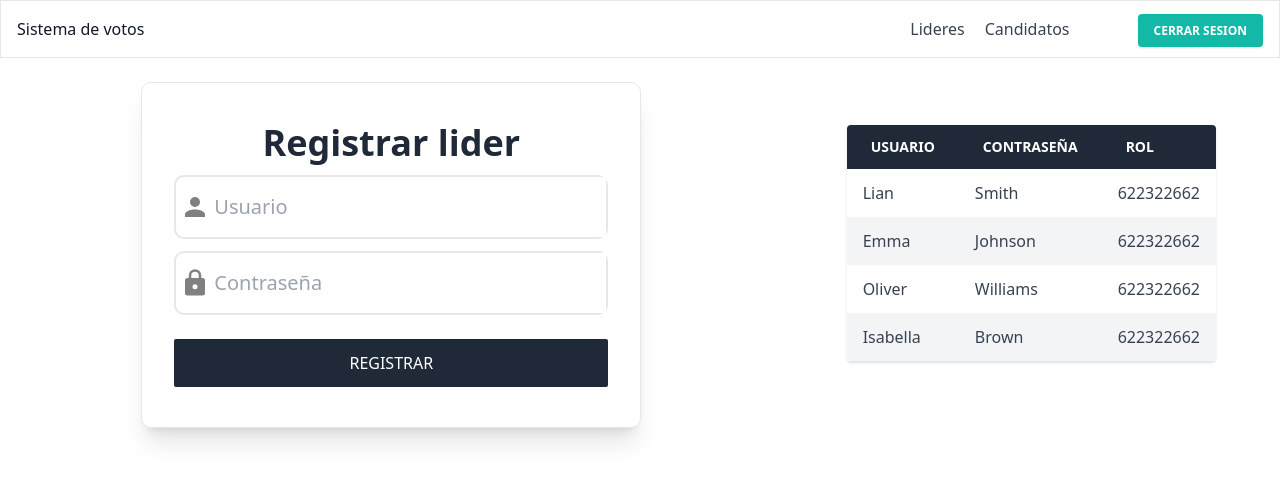
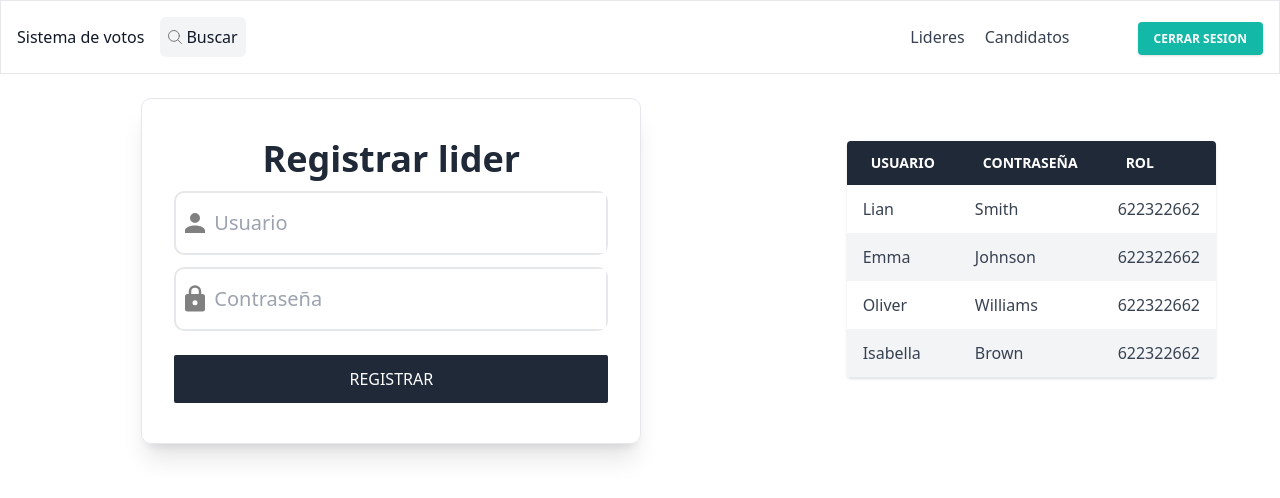
Before and after one commit to Tatiscode/clienteVotosAlcaldia, a React (Vite) app: page /RegisterSeeCandidato in a window 1280 px wide. Shown: the top 498 px of the page. Built offline with nearby package versions, Linux system fonts and the light colour scheme.

Commit message:
tatiana b

```diff
--- a/src/components/Header.tsx
+++ b/src/components/Header.tsx
@@ -3,10 +3,24 @@ import { Link } from "react-router-dom"
 export const Header = () => {
   return (
     <div className="w-full  text-gray-700  border body-font md:flex flex-col">
-    <div className="container flex flex-col items-start p-4 mx-auto md:flex-row">
+    <div className="container flex flex-col items-center p-4 mx-auto md:flex-row ">
         <a className="flex items-center mb-4 font-medium text-gray-900 title-font md:mb-0">
         <h1>Sistema de votos</h1>
+        <Link to="/FilterPerson">
+   <div className="flex justify-center items-center mx-4 bg-gray-100 p-2 rounded-md">
+   <div className="lupa mr-1">
+
+<svg xmlns="http://www.w3.org/2000/svg" width="14" height="14" viewBox="0 0 14 14"><g fill="none" stroke="#777777" stroke-linecap="round" stroke-linejoin="round"><circle cx="5.92" cy="5.92" r="5.42"/><path d="M13.5 13.5L9.75 9.75"/></g></svg>
+
+</div>
+<div className="search">
+<span>Buscar</span>
+
+</div>
+   </div>
+        </Link>
         </a>
+
         <nav className="flex items-center justify-center text-base md:ml-auto">
             <Link to="/RegisterSeeCandidato">
             <a href="#_" className="mr-5 font-medium hover:text-gray-900">Lideres</a>
```
